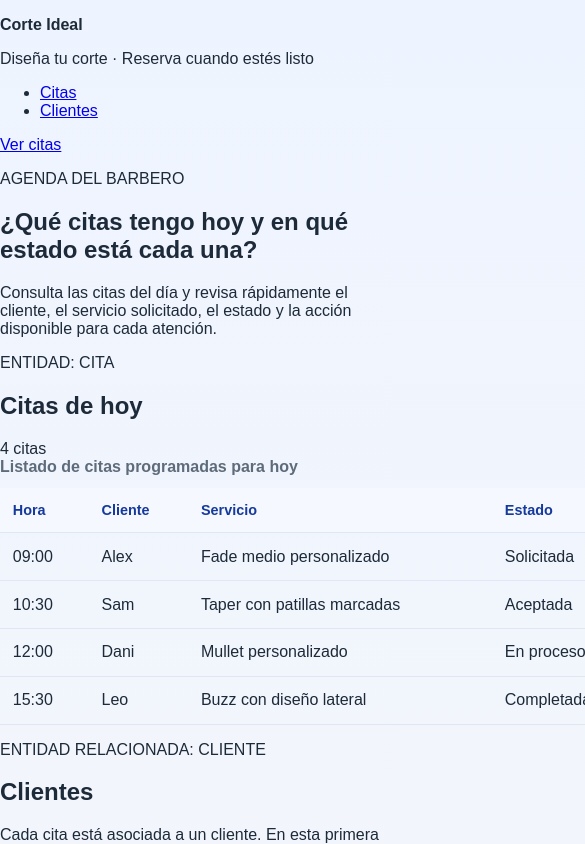
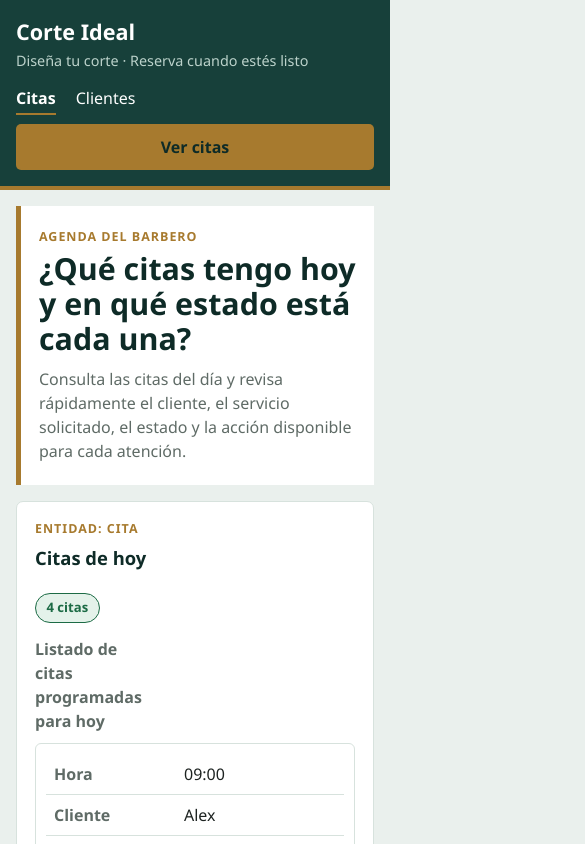
Before and after one commit to uleam-web-2026-2/webIB-Quijije-Marrasquin, a Svelte app: page / in a window 390 px wide. Shown: the top 844 px of the page, 585 px wide, since content can reach past the window. Built offline with nearby package versions, Linux system fonts and the light colour scheme.

Commit message:
feat: adaptar estilos y responsive
Se adapta la identidad visual de Corte Ideal, se implementa el comportamiento responsive a 360 px y se documentan las decisiones de diseño.

IA utilizada: ChatGPT
Propósito: apoyar la adaptación del CSS y la verificación de los requisitos responsive del taller.

```diff
--- a/src/app.css
+++ b/src/app.css
@@ -1,19 +1,21 @@
+/* Corte Ideal — estilos del proyecto */
+
 :root {
-  --bg: #f3f6fb;
-  --panel: #ffffff;
-  --panel-soft: #edf4ff;
-  --primary: #2357d9;
-  --primary-dark: #153a9c;
-  --text: #1d2a39;
-  --muted: #5d6b7a;
-  --border: #dfe7f3;
-  --success: #1a9b67;
-  --warning: #d98b1f;
-  --danger: #d94a4a;
-  --shadow: 0 12px 32px rgba(16, 35, 72, 0.08);
+  --verde-azulejo: #17403a;
+  --verde-hondo: #0e2b27;
+  --menta: #eaf0ed;
+  --papel: #ffffff;
+  --laton: #a77a2e;
+  --laton-claro: #f6ecd8;
+  --tinta: #1d2321;
+  --gris: #5f6b66;
+  --borde: #d7e2dd;
+  --verde-suave: #e4f2ea;
+  --verde-ok: #1c6b45;
+  --medida: 68ch;
 }
 
-* {
+*, *::before, *::after {
   box-sizing: border-box;
 }
 
@@ -23,325 +25,350 @@ html {
 
 body {
   margin: 0;
-  font-family: Arial, Helvetica, sans-serif;
-  background: linear-gradient(180deg, #eef4ff 0%, var(--bg) 100%);
-  color: var(--text);
+  background: var(--menta);
+  color: var(--tinta);
+  font-family: "Segoe UI", system-ui, -apple-system, "Helvetica Neue", Arial, sans-serif;
+  font-size: 16px;
+  line-height: 1.5;
+}
+
+a {
+  color: var(--verde-azulejo);
 }
 
 button,
 input,
 select {
   font: inherit;
+  color: inherit;
 }
 
-.app-shell {
-  max-width: 1200px;
-  margin: 0 auto;
-  padding: 24px 20px 40px;
+:focus-visible {
+  outline: 3px solid var(--laton);
+  outline-offset: 3px;
 }
 
-.topbar {
-  display: flex;
-  align-items: center;
-  justify-content: space-between;
-  gap: 18px;
-  padding: 18px 24px;
-  background: var(--panel);
-  border: 1px solid var(--border);
-  border-radius: 18px;
-  box-shadow: var(--shadow);
+.lamina {
+  max-width: 1120px;
+  margin: 0 auto;
+  padding-bottom: 32px;
 }
 
-.brand-block {
-  display: flex;
-  align-items: center;
-  gap: 12px;
+.contenido {
+  display: grid;
+  gap: 16px;
+  padding: 16px;
 }
 
-.brand-name {
-  margin: 0;
-  font-size: 1.2rem;
-  color: var(--primary-dark);
+.cabecera {
+  display: grid;
+  gap: 14px;
+  padding: 16px;
+  background: var(--verde-azulejo);
+  color: var(--papel);
+  border-bottom: 4px solid var(--laton);
 }
 
-.phase-badge {
-  display: inline-flex;
-  align-items: center;
-  padding: 0.35rem 0.7rem;
-  border-radius: 999px;
-  background: #eaf2ff;
-  color: var(--primary-dark);
-  font-size: 0.72rem;
-  font-weight: 700;
-  letter-spacing: 0.04em;
-  text-transform: uppercase;
+.marca-nombre {
+  margin: 0;
+  font-size: 1.35rem;
 }
 
-.main-nav ul {
+.marca-local {
+  margin: 2px 0 0;
+  color: #bcd2cb;
+  font-size: 0.9rem;
+}
+
+.menu ul {
   display: flex;
-  gap: 18px;
+  flex-wrap: wrap;
+  gap: 8px 20px;
   list-style: none;
   margin: 0;
   padding: 0;
 }
 
-.main-nav a,
-.primary-action,
-.secondary-action,
-.table-wrapper a {
+.menu a {
+  color: var(--papel);
+  text-decoration: none;
+  padding: 4px 0;
+  border-bottom: 2px solid transparent;
+}
+
+.menu a:hover,
+.menu a:focus-visible,
+.menu a[aria-current="page"] {
+  border-bottom-color: var(--laton);
+}
+
+.menu a[aria-current="page"] {
+  font-weight: 700;
+}
+
+.accion-principal {
+  display: inline-block;
+  padding: 0.7rem 1.1rem;
+  border-radius: 5px;
+  background: var(--laton);
+  color: var(--verde-hondo);
+  font-weight: 700;
+  text-align: center;
   text-decoration: none;
 }
 
-.main-nav a {
-  color: var(--text);
-  font-weight: 600;
+.accion-principal:hover {
+  filter: brightness(1.08);
 }
 
-.main-nav a:hover,
-.main-nav a:focus-visible,
-.table-wrapper a:hover,
-.table-wrapper a:focus-visible {
-  color: var(--primary);
+.portada {
+  padding: 22px 18px;
+  background: var(--papel);
+  border-left: 5px solid var(--laton);
 }
 
-.primary-action,
-.secondary-action {
-  display: inline-flex;
-  align-items: center;
-  justify-content: center;
-  border-radius: 10px;
-  font-weight: 700;
-  transition: 0.2s ease;
+.etiqueta {
+  margin: 0 0 5px;
+  color: var(--laton);
+  font-size: 0.78rem;
+  font-weight: 800;
+  letter-spacing: 0.08em;
 }
 
-.primary-action {
-  background: var(--primary);
-  color: #fff;
-  padding: 0.8rem 1.2rem;
+.portada h1 {
+  margin: 0;
+  color: var(--verde-hondo);
+  font-size: 1.9rem;
+  line-height: 1.15;
 }
 
-.secondary-action {
-  background: #e8eefc;
-  color: var(--primary-dark);
-  padding: 0.75rem 1rem;
-  border: none;
-  cursor: pointer;
+.portada-texto {
+  max-width: var(--medida);
+  margin: 10px 0 0;
+  color: var(--gris);
 }
 
-.primary-action:hover,
-.primary-action:focus-visible,
-.secondary-action:hover,
-.secondary-action:focus-visible {
-  transform: translateY(-1px);
+.tarjeta {
+  padding: 18px;
+  background: var(--papel);
+  border: 1px solid var(--borde);
+  border-radius: 7px;
 }
 
-.main-content {
-  display: grid;
-  gap: 22px;
-  margin-top: 24px;
+.tarjeta h2 {
+  margin: 0 0 14px;
+  color: var(--verde-hondo);
+  font-size: 1.15rem;
 }
 
-.hero-panel,
-.panel {
-  background: var(--panel);
-  border: 1px solid var(--border);
-  border-radius: 18px;
-  box-shadow: var(--shadow);
+.tarjeta p:not(.etiqueta) {
+  color: var(--gris);
 }
 
-.hero-panel {
-  display: flex;
-  align-items: end;
-  justify-content: space-between;
-  gap: 20px;
-  padding: 26px 28px;
-  background: linear-gradient(135deg, #eef4ff, #ffffff);
+.cabecera-seccion {
+  display: grid;
+  gap: 8px;
+  margin-bottom: 14px;
 }
 
-.eyebrow {
-  margin: 0 0 8px;
-  text-transform: uppercase;
-  letter-spacing: 0.08em;
-  font-size: 0.75rem;
-  color: var(--primary);
+.estado-diseño {
+  justify-self: start;
+  padding: 0.25rem 0.65rem;
+  background: var(--verde-suave);
+  color: var(--verde-ok);
+  border: 1px solid var(--verde-ok);
+  border-radius: 999px;
+  font-size: 0.82rem;
   font-weight: 700;
 }
 
-.hero-panel h1,
-.panel h2 {
-  margin: 0;
-}
-
-.agent-meta {
-  margin: 0;
-  color: var(--muted);
-  font-weight: 600;
-}
-
-.panel {
-  padding: 24px 28px;
-}
-
-.filters-form {
-  display: grid;
-  grid-template-columns: repeat(4, minmax(170px, 1fr));
-  gap: 18px;
-  align-items: end;
-  margin-top: 18px;
-}
-
-.field-group {
-  display: flex;
-  flex-direction: column;
-  gap: 8px;
-}
-
-.field-group label {
-  font-weight: 600;
-}
-
-.field-group select,
-.field-group input {
+.tabla-scroll {
   width: 100%;
-  border: 1px solid var(--border);
-  border-radius: 10px;
-  padding: 0.8rem 0.9rem;
-  background: #fff;
-  color: var(--text);
-}
-
-.search-field {
-  min-width: 0;
-}
-
-.state-summary {
-  display: grid;
-  grid-template-columns: repeat(4, minmax(160px, 1fr));
-  gap: 14px;
-  margin: 18px 0 0;
-}
-
-.state-summary div {
-  background: var(--panel-soft);
-  border: 1px solid var(--border);
-  border-radius: 12px;
-  padding: 16px;
-}
-
-.state-summary dt,
-.state-summary dd {
-  display: inline;
-}
-
-.state-summary dt {
-  color: var(--muted);
-  font-weight: 600;
-}
-
-.state-summary dd {
-  margin-left: 6px;
-  font-weight: 700;
-  color: var(--text);
-}
-
-.table-panel {
-  overflow: hidden;
-}
-
-.table-wrapper {
   overflow-x: auto;
-  margin-top: 18px;
 }
 
 table {
   width: 100%;
+  min-width: 650px;
   border-collapse: collapse;
-  min-width: 780px;
 }
 
 caption {
+  margin-bottom: 10px;
+  color: var(--gris);
+  font-weight: 600;
   text-align: left;
-  margin-bottom: 12px;
-  font-weight: 700;
-  color: var(--muted);
 }
 
 th,
 td {
-  padding: 0.9rem 0.8rem;
-  border-bottom: 1px solid var(--border);
+  padding: 10px 8px;
+  border-bottom: 1px solid var(--borde);
   text-align: left;
-  vertical-align: middle;
+  vertical-align: top;
 }
 
-thead th {
-  background: #f5f8ff;
-  color: var(--primary-dark);
+th {
+  background: var(--menta);
+  color: var(--verde-hondo);
+  font-weight: 700;
+}
+
+tbody tr:last-child td {
+  border-bottom: 0;
+}
+
+td a {
+  font-weight: 700;
+}
+
+.estado {
+  display: inline-block;
+  padding: 0.25rem 0.65rem;
+  border-radius: 999px;
+  font-size: 0.82rem;
+  font-weight: 700;
+}
+
+.estado-solicitada {
+  background: var(--laton-claro);
+  color: var(--verde-hondo);
+}
+
+.estado-aceptada {
+  background: var(--verde-suave);
+  color: var(--verde-ok);
+}
+
+.estado-proceso {
+  background: #e4edf0;
+  color: var(--verde-hondo);
+}
+
+.estado-completada {
+  background: var(--menta);
+  color: var(--gris);
+}
+
+.pie {
+  margin: 8px 16px 0;
+  padding-top: 16px;
+  border-top: 1px solid var(--borde);
+  color: var(--gris);
   font-size: 0.9rem;
 }
 
-tbody tr:hover {
-  background: #fafcff;
+.pie p {
+  margin: 4px 0;
 }
 
-.status {
-  display: inline-block;
-  border-radius: 999px;
-  padding: 0.4rem 0.7rem;
-  font-size: 0.8rem;
+/* Pantallas estrechas: cada fila funciona como bloque sin scroll horizontal de página. */
+@media screen and (max-width: 600px) {
+  .tabla-scroll {
+    overflow-x: visible;
+  }
+
+  table,
+  thead,
+  tbody,
+  tr,
+  th,
+  td {
+    display: block;
+  }
+
+  thead {
+    position: absolute;
+    width: 1px;
+    height: 1px;
+    padding: 0;
+    margin: -1px;
+    overflow: hidden;
+    clip: rect(0, 0, 0, 0);
+    white-space: nowrap;
+    border: 0;
+  }
+
+  table {
+    min-width: 0;
+  }
+
+  tbody tr {
+    margin-bottom: 14px;
+    padding: 10px;
+    background: var(--papel);
+    border: 1px solid var(--borde);
+    border-radius: 6px;
+  }
+
+  tbody tr:last-child {
+    margin-bottom: 0;
+  }
+
+  td {
+    display: grid;
+    grid-template-columns: 7.5rem minmax(0, 1fr);
+    gap: 10px;
+    padding: 8px;
+    border-bottom: 1px solid var(--borde);
+  }
+
+  td::before {
+    content: attr(data-label);
+    color: var(--gris);
     font-weight: 700;
   }
 
-.status.open {
-  background: #ffe9e9;
-  color: var(--danger);
+  td:last-child {
+    border-bottom: 0;
+  }
 }
 
-.status.progress {
-  background: #fff3d8;
-  color: var(--warning);
+@media screen and (min-width: 600px) {
+  .cabecera {
+    padding: 18px 20px;
   }
 
-.status.waiting {
-  background: #e7f4ff;
-  color: #1265bd;
+  .contenido {
+    padding: 20px;
   }
 
-.status.resolved {
-  background: #e6f9ee;
-  color: var(--success);
+  .portada {
+    padding: 28px 24px;
   }
 
-.page-footer {
-  margin-top: 28px;
-  padding: 22px 18px 0;
-  border-top: 1px solid var(--border);
+  .portada h1 {
+    font-size: 2.2rem;
+  }
+}
+
+@media screen and (min-width: 860px) {
+  .cabecera {
+    grid-template-columns: auto 1fr auto;
+    align-items: center;
+    gap: 28px;
+  }
+
+  .cabecera-seccion {
+    grid-template-columns: 1fr auto;
+    align-items: center;
+  }
+
+  .estado-diseño {
+    justify-self: end;
+  }
+
+  .pie {
     display: flex;
     justify-content: space-between;
-  gap: 16px;
-  color: var(--muted);
-  font-size: 0.95rem;
+    gap: 20px;
+    margin-right: 20px;
+    margin-left: 20px;
+  }
 }
 
-@media (max-width: 780px) {
-  .topbar,
-  .hero-panel,
-  .page-footer {
-    flex-direction: column;
-    align-items: flex-start;
-  }
-
-  .main-nav ul {
-    flex-wrap: wrap;
-  }
-
-  .filters-form,
-  .state-summary {
-    grid-template-columns: 1fr;
-  }
-
-  .primary-action,
-  .secondary-action {
-    width: 100%;
+@media (prefers-reduced-motion: reduce) {
+  html {
+    scroll-behavior: auto;
   }
 }
--- a/src/main.ts
+++ b/src/main.ts
@@ -1,3 +1,4 @@
+import './app.css';
 import { mount } from 'svelte'
 import './app.css'
 import App from './App.svelte'
```
Also changed, not shown: 2 other files (tests, documents, lock files or other folders). Lines whose indentation alone changed are shown as unchanged.
